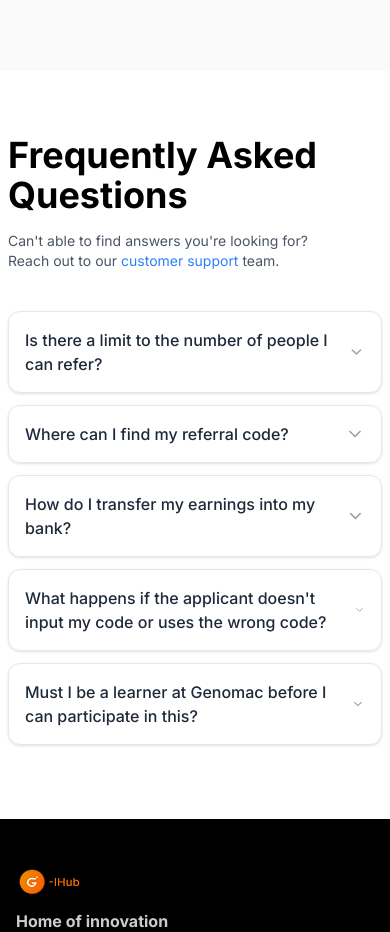
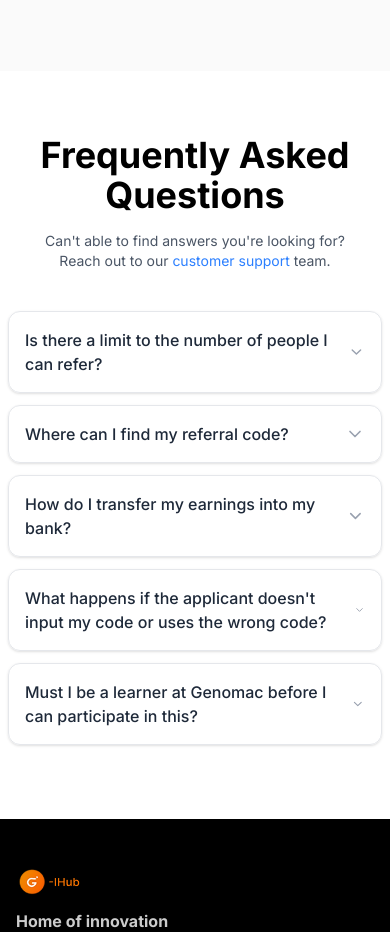
Before and after one commit to Genomac-ihub/website-frontend-gihub, a React (Vite) app: page /program in a window 390 px wide. Shown: the part 2980-3912 px from the top of the page. Built offline with nearby package versions, Linux system fonts and the light colour scheme; no server answers.

Commit message:
Accordion fix.

```diff
--- a/src/components/AccordionEarn.tsx
+++ b/src/components/AccordionEarn.tsx
@@ -38,20 +38,20 @@ const AccordionEarn = () => {
     };
 
     return (
-        <div className=" bg-white text-black py-16 px-2 sm:px-6 lg:px-10">
+        <div className=" bg-white text-black py-16 px-2 sm:px-6 lg:px-10 mx-auto">
             <div className="flex flex-col md:flex-row gap-x-5">
                 {/* Header */}
                 <div className="text-center mb-10">
-                    <h1 className="text-4xl md:text-4xl text-left font-bold mb-4">
+                    <h1 className="text-4xl md:text-4xl md:text-left font-bold mb-4">
                         Frequently Asked Questions
                     </h1>
-                    <p className="text-gray-600 text-left max-w-xl mx-auto text-sm sm:text-xs">
+                    <p className="text-gray-600 md:text-left max-w-xl mx-auto text-sm sm:text-xs">
                         Can't able to find answers you're looking for? <br /> Reach out to our <Link to="#" className="text-blue-500 hover:underline" >customer support</Link> team.
                     </p>
                 </div>
 
                 {/* Accordion */}
-                <div className="space-y-3 w-full md:w-2xl ">
+                <div className="space-y-3">
                     {faqData.map((item, index) => (
                     <div
                         key={index}
```
